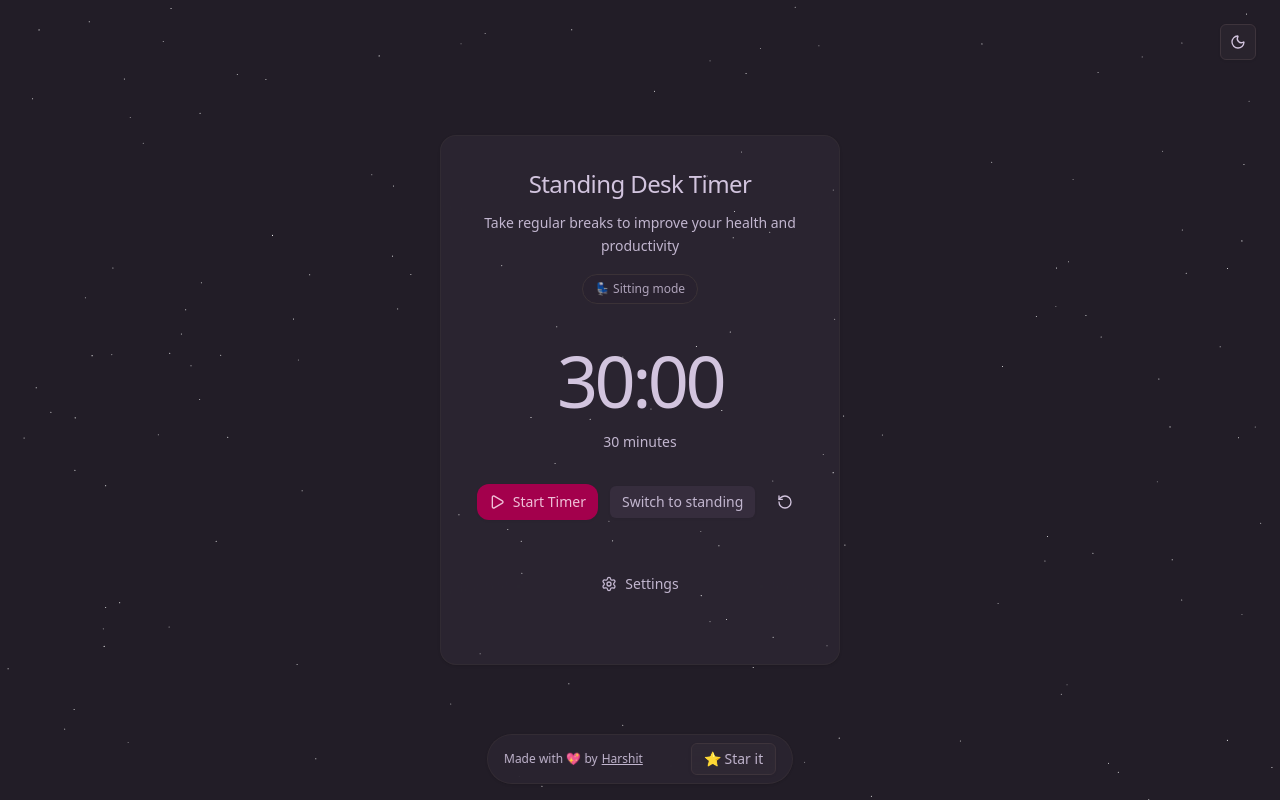
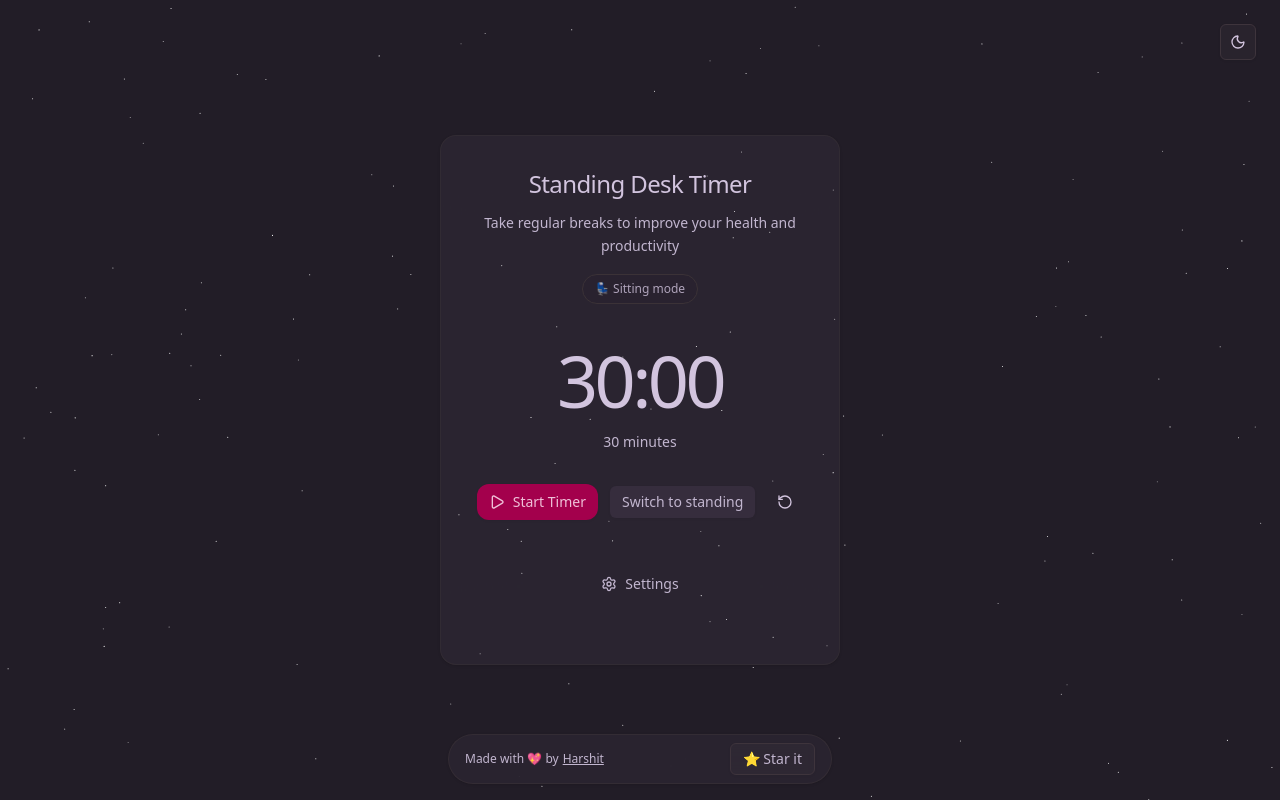
Before and after one commit to C-W-D-Harshit/StandUp, a React (Vite) app: page / in a window 1280 px wide. Built offline with nearby package versions, Linux system fonts and the light colour scheme.

Commit message:
Update footer layout in StandingDeskTimer component to improve responsiveness and alignment of author credit and GitHub star link.

```diff
--- a/src/components/StandingDeskTimer.tsx
+++ b/src/components/StandingDeskTimer.tsx
@@ -517,8 +517,8 @@ export function StandingDeskTimer() {
       {/* End container */}
 
       {/* Site footer: author and GitHub star */}
-      <div className="fixed bottom-4 left-1/2 -translate-x-1/2 z-30">
-        <div className="flex items-center gap-12 rounded-full border border-border/60 bg-card/80 backdrop-blur-md px-4 py-2 text-xs text-muted-foreground shadow-sm">
+      <div className="fixed bottom-4 left-1/2 -translate-x-1/2 z-30 w-full lg:max-w-sm">
+        <div className="flex items-center justify-between gap-12 rounded-full border border-border/60 bg-card/80 backdrop-blur-md px-4 py-2 text-xs text-muted-foreground shadow-sm">
           <span>
             Made with <span aria-hidden>💖</span> by
             <a
```
